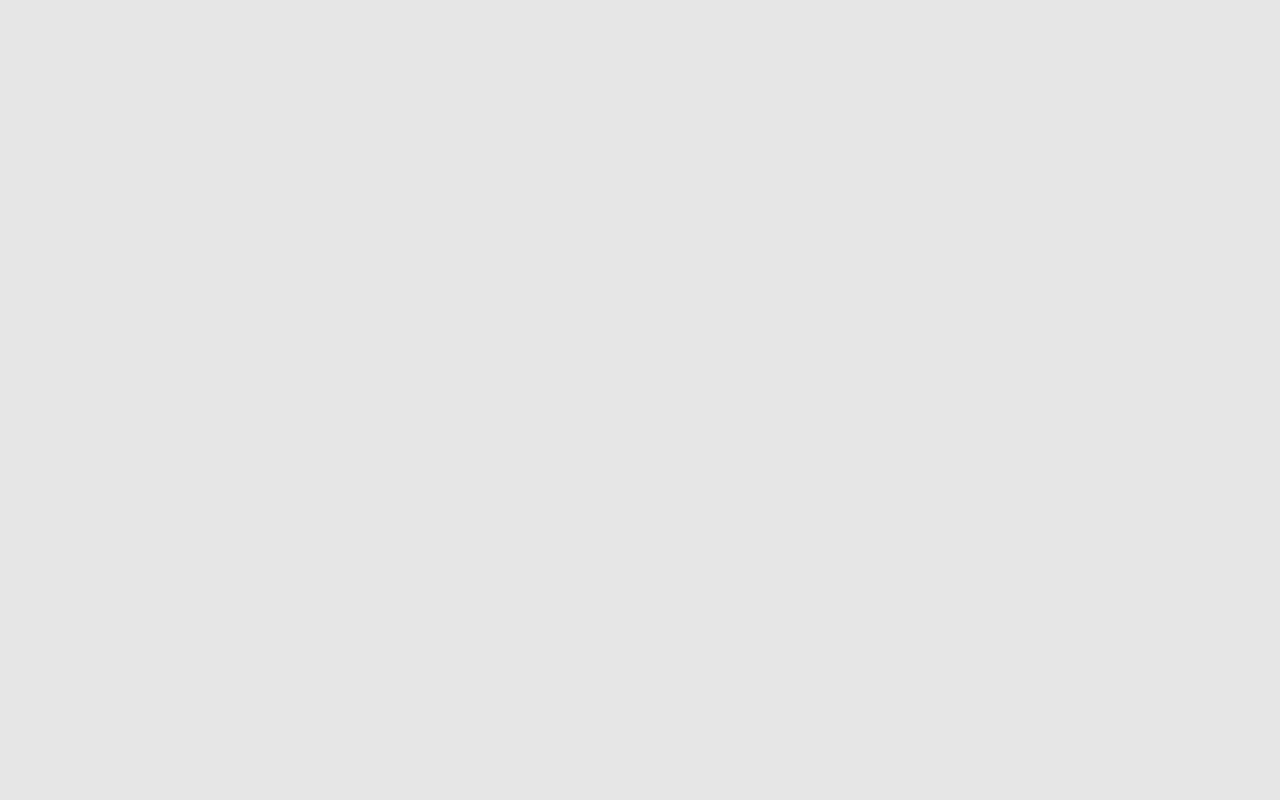
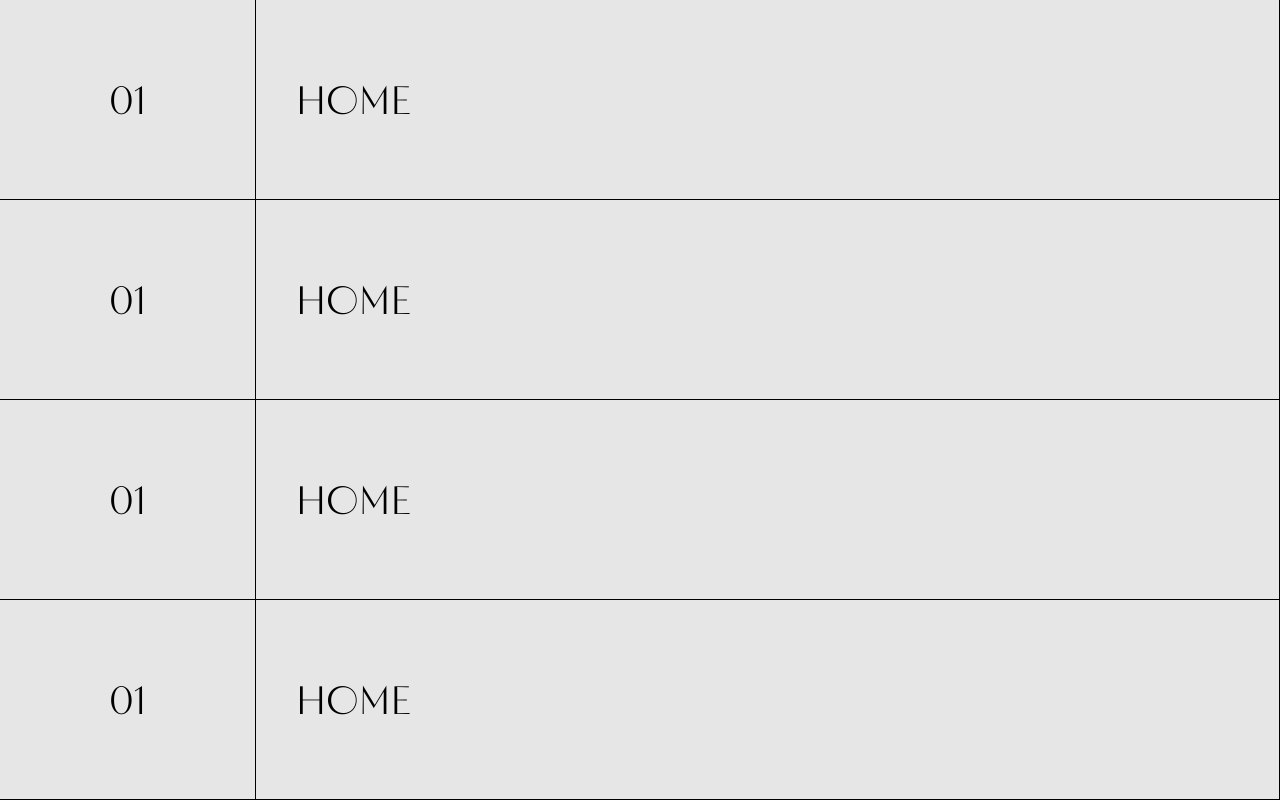
Before and after one commit to draqist/toyywrites, a Next.js app: page / in a window 1280 px wide. Both pictures are taken after a click on the button 1220 px from the left and 34 px from the top of the page. Shown: the top 800 px of the page. Built offline with nearby package versions, Linux system fonts and the light colour scheme.

Commit message:
added the dropdown nav feature

```diff
--- /dev/null
+++ b/components/NavItem.tsx
@@ -0,0 +1,12 @@
+import { MenuNav } from "../styles/navstyles";
+
+const NavItem = (props: any) => {
+  return (
+    <MenuNav>
+      <div className="nav_number">01</div>
+      <div className="nav_link"> HOME </div>
+    </MenuNav>
+  );
+};
+
+export default NavItem;
--- a/components/Navbar.tsx
+++ b/components/Navbar.tsx
@@ -1,5 +1,7 @@
 import { useState } from "react";
-import { Menu, MenuNav, Nav } from "../styles/navstyles";
+import { Menu, Nav, NavBody } from "../styles/navstyles";
+import { navAnimation } from "../utils/animations";
+import NavItem from "./NavItem";
 
 const Navbar = () => {
   const [nav, setNav] = useState<boolean>(false);
@@ -13,7 +15,14 @@ const Navbar = () => {
         <div />
         <div />
       </Menu>
-      {nav ? <MenuNav onClick={() => setNav(!nav)} /> : null}
+      {nav ? (
+        <NavBody initial="initial" animate="animate" variants={navAnimation} onClick={() => setNav(!nav)}>
+          <NavItem />
+          <NavItem />
+          <NavItem />
+          <NavItem />
+        </NavBody>
+      ) : null}
     </Nav>
   );
 };
--- a/package.json
+++ b/package.json
@@ -11,6 +11,7 @@
     "format:fix": "prettier --write --ignore-path .gitignore ."
   },
   "dependencies": {
+    "framer-motion": "^7.3.6",
     "gsap": "^3.11.1",
     "hover-effect": "^1.1.0",
     "locomotive-scroll": "^4.1.4",
--- a/pages/index.tsx
+++ b/pages/index.tsx
@@ -1,13 +1,22 @@
+import { motion } from "framer-motion";
 import type { NextPage } from "next";
 import Navbar from "../components/Navbar";
-import SliderImage from "../components/SliderImage";
-import { Body, BrandTag, CarouselContainer, Projects } from "../styles/Body";
+import { Body, BrandTag, CarouselContainer, ContentContainer, Projects } from "../styles/Body";
 
 const Home: NextPage = () => {
+  const svgVariants = {
+    initial: { opacity: 0 },
+    animate: { opacity: 1, transition: { duration: 2 } },
+  };
+  const pathVariants = {
+    initial: { pathLength: 0 },
+    whileInView: { pathLength: 1, transition: { duration: 2, ease: "easeIn" } },
+  };
   return (
     <Body>
       <Navbar />
       <CarouselContainer></CarouselContainer>
+      <ContentContainer>
         <BrandTag>
           <div className="brand_tagline">
             <div />
@@ -16,24 +25,33 @@ const Home: NextPage = () => {
           </div>
           <div className="brand_brief">
             {" "}
-          It all began 15 years ago in the tight crevices of Lagos, Nigeria. The will to make people express themselves
-          with the confidence that their attires gave them. Putting smiles on faces and making people the talk of town
-          with trendy and stylish designs from all cultural blends.
+            It all began 15 years ago in the tight crevices of Lagos, Nigeria. The will to make people express
+            themselves with the confidence that their attires gave them. Putting smiles on faces and making people the
+            talk of town with trendy and stylish designs from all cultural blends.
           </div>
           <div className="brand_svg">
             <div className="brand_link">
               <h3> DISCOVER DIIJA </h3>
             </div>
             <div className="svg">
-            <svg xmlns="http://www.w3.org/2000/svg" viewBox="0 0 210.05 95.82" fill="none" stroke="#000000">
-              <path
+              <motion.svg
+                xmlns="http://www.w3.org/2000/svg"
+                viewBox="0 0 210.05 95.82"
+                fill="none"
+                stroke="#000000"
+                variants={svgVariants}
+                initial="initial"
+                whileInView="animate"
+              >
+                <motion.path
                   stroke="#000000"
                   d="M33.28,24.27a186.31,186.31,0,0,1,119-11.69c6.43,1.51,13,3.51,17.87,8,6.14,5.65,8.51,14.67,7.25,22.91-1.54,10.09-8,19-16.11,25.16s-17.81,10-27.58,12.91a198.35,198.35,0,0,1-68.8,8c-14.06-.84-28.13-3.21-41.27-8.3C13.53,77.36,3.16,70.73.58,60.21-1.34,52.35,1.69,43.9,6.87,37.69S19.15,27.18,26.35,23.5C57.08,7.78,91.87,1.34,126.37,0"
-                pathLength="1"
                   strokeDashoffset="0px"
                   strokeDasharray="1px 3px"
-                data-projection-id="107"
-              ></path>
+                  variants={pathVariants}
+                  initial="initial"
+                  whileInView="whileInView"
+                ></motion.path>
                 <path
                   className="absolute"
                   stroke="#edece7"
@@ -42,7 +60,6 @@ const Home: NextPage = () => {
                   pathLength="1"
                   strokeDashoffset="0px"
                   strokeDasharray="0px 1px"
-                data-projection-id="108"
                 ></path>
                 <path
                   className="absolute"
@@ -52,12 +69,12 @@ const Home: NextPage = () => {
                   pathLength="1"
                   strokeDashoffset="0px"
                   strokeDasharray="0px 1px"
-                data-projection-id="109"
                 ></path>
-            </svg>
+              </motion.svg>
             </div>
           </div>
         </BrandTag>
+      </ContentContainer>
         <Projects>
           <div className="project_tagline">
             <div />
@@ -65,11 +82,70 @@ const Home: NextPage = () => {
             <div />
           </div>
           <div className="project_slides">
+            {/* <SliderImage />
             <SliderImage />
-          <SliderImage />
-          <SliderImage />
+            <SliderImage /> */}
           </div>
       </Projects>
+      <ContentContainer>
+        <BrandTag>
+          <div className="brand_tagline">
+            <div />
+            <h1>FASHION WITH SAUCE </h1>
+            <div />
+          </div>
+          <div className="brand_brief">
+            {" "}
+            It all began 15 years ago in the tight crevices of Lagos, Nigeria. The will to make people express
+            themselves with the confidence that their attires gave them. Putting smiles on faces and making people the
+            talk of town with trendy and stylish designs from all cultural blends.
+          </div>
+          <div className="brand_svg">
+            <div className="brand_link">
+              <h3> DISCOVER DIIJA </h3>
+            </div>
+            <div className="svg">
+              <motion.svg
+                xmlns="http://www.w3.org/2000/svg"
+                viewBox="0 0 210.05 95.82"
+                fill="none"
+                stroke="#000000"
+                variants={svgVariants}
+                initial="initial"
+                whileInView="animate"
+              >
+                <motion.path
+                  stroke="#000000"
+                  d="M33.28,24.27a186.31,186.31,0,0,1,119-11.69c6.43,1.51,13,3.51,17.87,8,6.14,5.65,8.51,14.67,7.25,22.91-1.54,10.09-8,19-16.11,25.16s-17.81,10-27.58,12.91a198.35,198.35,0,0,1-68.8,8c-14.06-.84-28.13-3.21-41.27-8.3C13.53,77.36,3.16,70.73.58,60.21-1.34,52.35,1.69,43.9,6.87,37.69S19.15,27.18,26.35,23.5C57.08,7.78,91.87,1.34,126.37,0"
+                  strokeDashoffset="0px"
+                  strokeDasharray="1px 3px"
+                  variants={pathVariants}
+                  initial="initial"
+                  whileInView="whileInView"
+                ></motion.path>
+                <path
+                  className="absolute"
+                  stroke="#edece7"
+                  strokeWidth="2"
+                  d="M33.28,24.27a186.31,186.31,0,0,1,119-11.69c6.43,1.51,13,3.51,17.87,8,6.14,5.65,8.51,14.67,7.25,22.91-1.54,10.09-8,19-16.11,25.16s-17.81,10-27.58,12.91a198.35,198.35,0,0,1-68.8,8c-14.06-.84-28.13-3.21-41.27-8.3C13.53,77.36,3.16,70.73.58,60.21-1.34,52.35,1.69,43.9,6.87,37.69S19.15,27.18,26.35,23.5C57.08,7.78,91.87,1.34,126.37,0"
+                  pathLength="1"
+                  strokeDashoffset="0px"
+                  strokeDasharray="0px 1px"
+                ></path>
+                <path
+                  className="absolute"
+                  stroke="#000000"
+                  strokeWidth="1"
+                  d="M33.28,24.27a186.31,186.31,0,0,1,119-11.69c6.43,1.51,13,3.51,17.87,8,6.14,5.65,8.51,14.67,7.25,22.91-1.54,10.09-8,19-16.11,25.16s-17.81,10-27.58,12.91a198.35,198.35,0,0,1-68.8,8c-14.06-.84-28.13-3.21-41.27-8.3C13.53,77.36,3.16,70.73.58,60.21-1.34,52.35,1.69,43.9,6.87,37.69S19.15,27.18,26.35,23.5C57.08,7.78,91.87,1.34,126.37,0"
+                  pathLength="1"
+                  strokeDashoffset="0px"
+                  strokeDasharray="0px 1px"
+                ></path>
+              </motion.svg>
+            </div>
+          </div>
+        </BrandTag>
+      </ContentContainer>
     </Body>
   );
 };
--- a/styles/Body.ts
+++ b/styles/Body.ts
@@ -1,15 +1,17 @@
 import styled from "styled-components";
 
 export const Body = styled.div`
-  padding:0 30px;
   width: 100%;
 `
 export const CarouselContainer = styled.div`
   height: 500px;
-  background-color: green;
+  background-color: rebeccapurple;
   width: 100%;
   position: relative;
   top: 100px;
+`
+export const ContentContainer = styled.div`
+  padding:0 30px;
 `
 export const BrandTag = styled.div`
   height: 500px;
@@ -84,14 +86,18 @@ export const Projects = styled.div`
   text-align:center;
   margin-top: 30px;
   font-size:clamp(1rem,4vw,1.15rem);
+  background-color: #000000;
+  color: #ffffff80;
+  height: 500px;
   .project{
     &_tagline {
+      padding: 20px 30px ;
       display: grid;
       grid-template-columns: repeat(3, 1fr) ;
       width: 100%;
       align-items: center;
         div{
-          background-color: var(--border);
+          background-color: var(--border-light);
           height: 1px;
         }
     }
--- a/styles/global.ts
+++ b/styles/global.ts
@@ -15,6 +15,7 @@ export const GlobalStyles = createGlobalStyle`
         --background-color: #E6E6E6;
         --test: purple;
         --border: #00000030;
+        --border-light: #ffffff80;
       }
     @font-face {
         font-family: 'Bergman';
--- a/styles/navstyles.ts
+++ b/styles/navstyles.ts
@@ -1,14 +1,16 @@
+import { motion } from 'framer-motion';
 import styled from "styled-components";
 
 export const Nav = styled.div`
   height: 70px;
-  width: calc(100vw - 60px);
+  width: 100%;
   display: flex;
   justify-content: space-between;
   align-items: center;
   position: fixed;
   margin-bottom: 40px;
   z-index: 8;
+  padding:0 30px;
   background-color: var(--background-color);
   /* box-shadow: 0 0 2px 0 rgba(0, 0, 0, 0.3) */
   h1{
@@ -29,12 +31,61 @@ export const Menu = styled.button`
     background-color: black
   }
 `
-export const MenuNav = styled.div`
+
+export const NavBody = styled(motion.div)`
+  width: 100vw;
+  height: 100vh;
+  display: flex;
+  flex-direction: column;
+  align-items: center;
+  text-align: center;
   position: absolute;
   top: 0;
-  width: 100vw;
   z-index: 5;
+  transition: all 1.5s ease-in-out;
   left: 0px;
-  height: 100vh;
+`
+export const MenuNav = styled(motion.div)`
+  width: 100%;
   background-color: var(--background-color);
+  display: grid;
+  grid-template-columns: repeat(5, 1fr);
+  flex-basis: 33%;
+  border: none;
+  border-color: var(--border);
+  :hover{
+    background-color: black;
+    color: white;
+    transition: all 0.5s ease-in;
+    border-right-color: #fff;
+  }
+  .nav{
+    &_number{
+      width: 100%;
+      border-right: 1.25px solid;
+      height: 100%;
+      display: flex;
+      flex-direction: column;
+      align-items: center;
+      align-content: center;
+      text-align: center;
+      justify-content: center;
+      border-bottom: 1.25px solid;
+      font-size: 40px;
+    }
+    &_link{
+      width: 100%;
+      border-right: 1.25px solid;
+      height: 100%;
+      display: flex;
+      align-items: center;
+      align-content: center;
+      justify-content: space-between;
+      grid-column: span 4/span 4;
+      padding:0 40px ;
+      border-bottom: 1.25px solid;
+      text-transform: uppercase;
+      font-size: 40px;
+    }
+  }
 `
--- /dev/null
+++ b/utils/animations.ts
@@ -0,0 +1,26 @@
+export const navAnimation = {
+  initial: { opaccity: 0, y: "-100vh" },
+  animate: {
+    y: 0, transition: {
+      ease: "easeIn",
+    },
+    opacity: 1
+  }
+}
+
+export const innerNavAnimation = {
+  initial: {},
+  animate: {
+    transition: {
+      duration: 1, ease: "easeIn", delayChildren: .25
+    }
+  }
+}
+export const navlist = {
+  initial: { y: "-100px" },
+  animate: {
+    y: 0, transition: {
+      duration: .5, ease: "anticipate",
+    }
+  }
+}
```
Also changed, not shown: 1 other file (tests, documents, lock files or other folders). Lines whose indentation alone changed are shown as unchanged.
